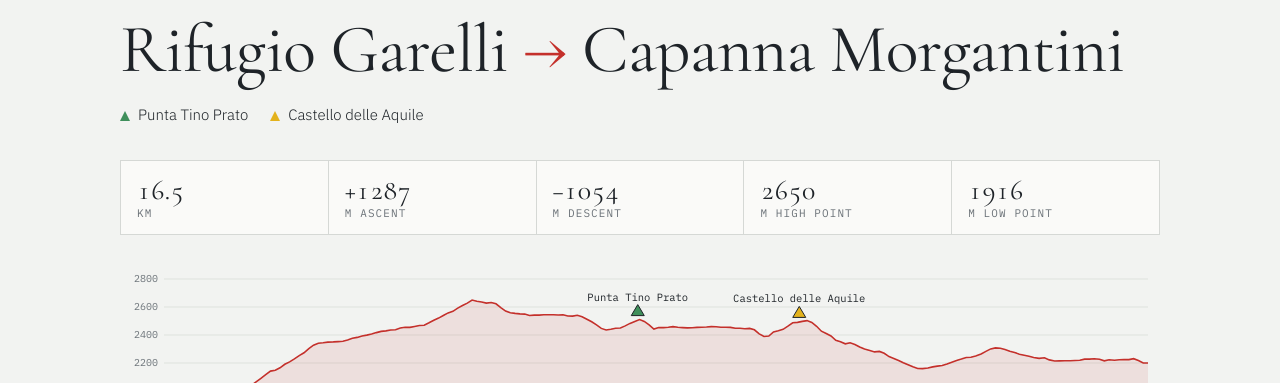
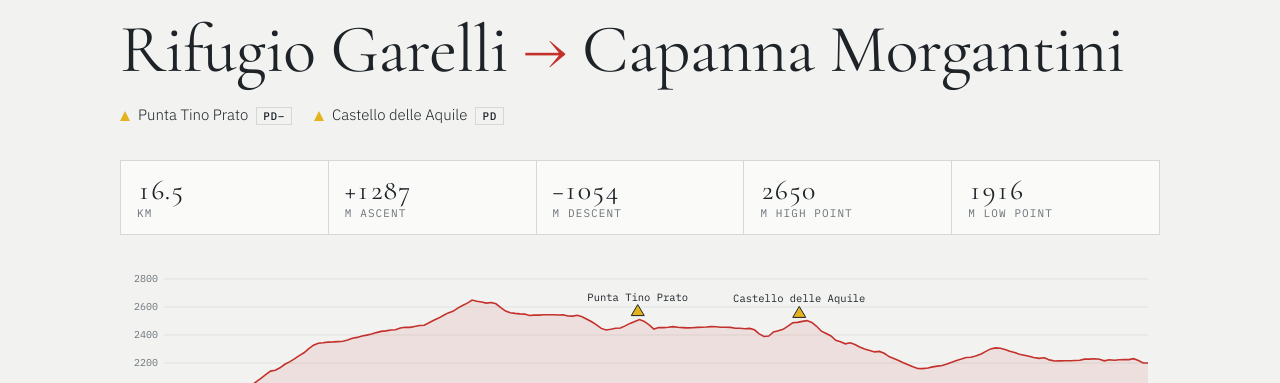
Before and after one commit to federicasibilla/alta-linea-continua, a Jekyll site: the page built from _stages/stage-01.md, in a window 1280 px wide and 1395 px high. Shown: the part 154-537 px from the top of the window. Built offline with Jekyll 4.4.1, drawn with Linux system fonts in a browser that asks for light colours; grey boxes are pictures that could not be loaded.

```diff
--- a/_stages/stage-01.md
+++ b/_stages/stage-01.md
@@ -7,13 +7,13 @@ date_label: Saturday 25 July
 summary: ''
 climbing:
 - name: Punta Tino Prato
-  color: green
-  grade: ''
+  color: yellow
+  grade: PD−
   km: 7.92
   link: ''
 - name: Castello delle Aquile
   color: yellow
-  grade: ''
+  grade: PD
   km: 10.62
   link: ''
 gallery: []
```
Also changed, not shown: _stages/stage-07.md (+1 -1 lines), _stages/stage-11.md (+1 -1 lines), _stages/stage-13.md (+1 -1 lines), _stages/stage-22.md (+1 -1 lines).
